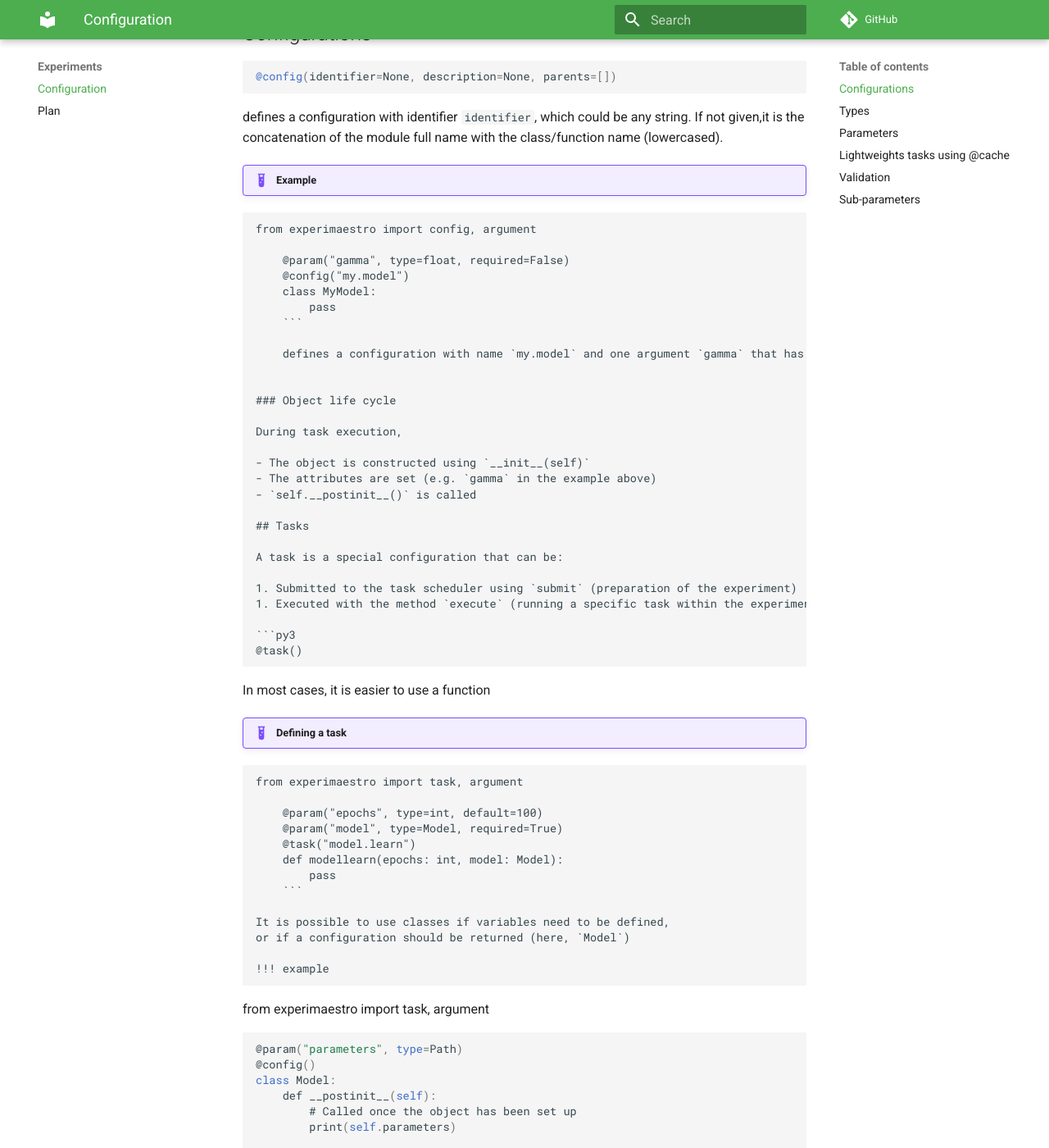
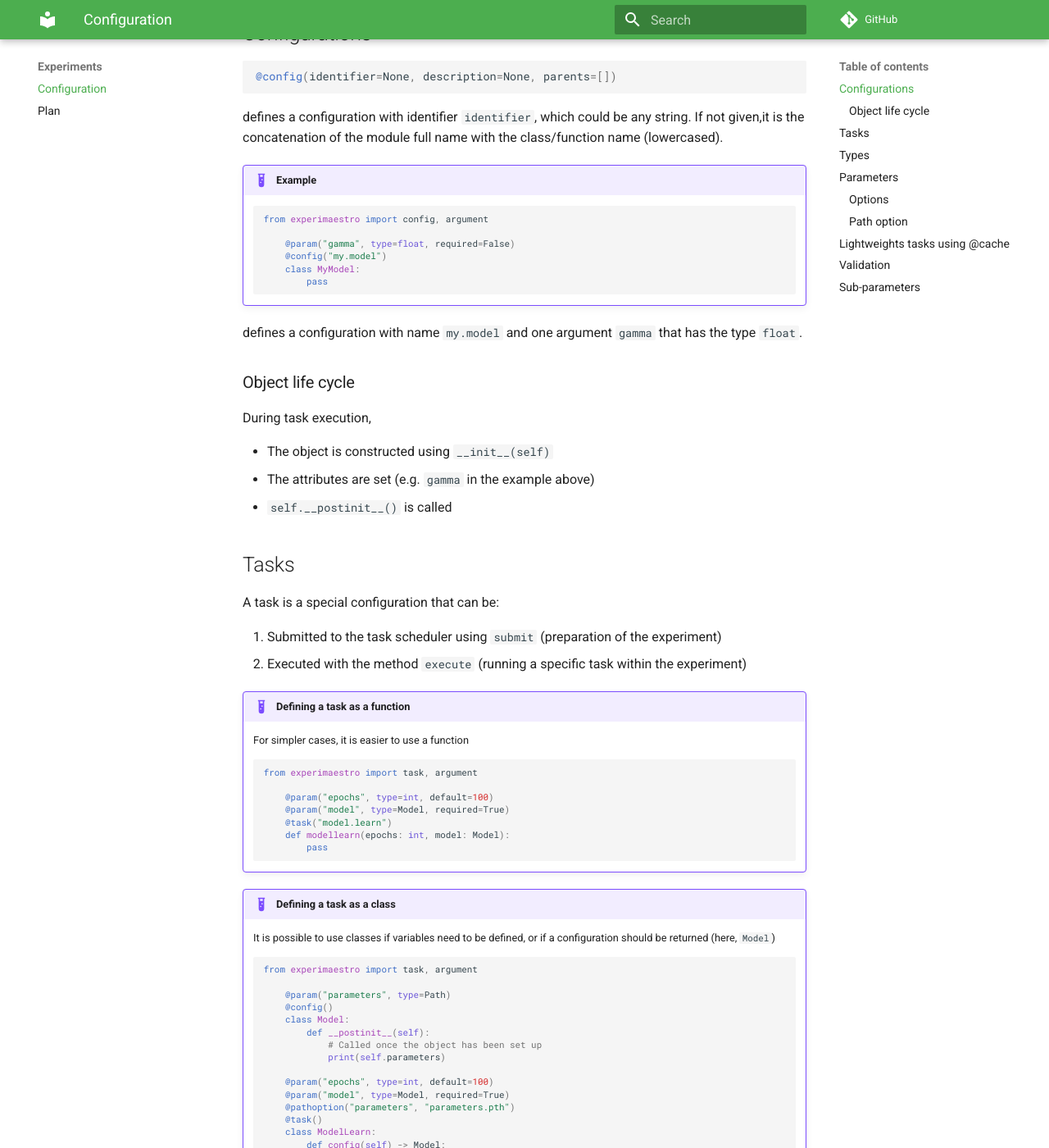
Before and after one commit to experimaestro/experimaestro-python, an MkDocs documentation site: the page built from docs/experiments/config.md, in a window 1280 px wide and 1400 px high, scrolled down 296 px. Shown: the whole window at 82% size. Built offline with MkDocs 1.6.1 and Material for MkDocs 9.7.7, drawn with Linux system fonts in a browser that asks for light colours; comment, search, counter and statistics services are not loaded; some of the changed text lies outside the part shown.

Commit message:
Tags can be accessed by tasks when running

`````diff
--- a/docs/experiments/config.md
+++ b/docs/experiments/config.md
@@ -2,7 +2,7 @@
 
 ## Configurations
 
-```python
+```py3
 @config(identifier=None, description=None, parents=[])
 ```
 
@@ -12,17 +12,16 @@
 
 !!! example
 
-````
-from experimaestro import config, argument
+    ```py3
+    from experimaestro import config, argument
 
-    @param("gamma", type=float, required=False)
-    @config("my.model")
-    class MyModel:
-        pass
+        @param("gamma", type=float, required=False)
+        @config("my.model")
+        class MyModel:
+            pass
     ```
 
-    defines a configuration with name `my.model` and one argument `gamma` that has the type `float`.
-
+defines a configuration with name `my.model` and one argument `gamma` that has the type `float`.
 
 ### Object life cycle
 
@@ -39,53 +38,52 @@
 1. Submitted to the task scheduler using `submit` (preparation of the experiment)
 1. Executed with the method `execute` (running a specific task within the experiment)
 
-```py3
-@task()
-````
+!!! example "Defining a task as a function"
 
-In most cases, it is easier to use a function
-!!! example "Defining a task"
+    For simpler cases, it is easier to use a function
 
-````
-from experimaestro import task, argument
+    ```py3
+    from experimaestro import task, argument
 
-    @param("epochs", type=int, default=100)
-    @param("model", type=Model, required=True)
-    @task("model.learn")
-    def modellearn(epochs: int, model: Model):
-        pass
+        @param("epochs", type=int, default=100)
+        @param("model", type=Model, required=True)
+        @task("model.learn")
+        def modellearn(epochs: int, model: Model):
+            pass
     ```
 
-It is possible to use classes if variables need to be defined,
-or if a configuration should be returned (here, `Model`)
+!!! example "Defining a task as a class"
 
-!!! example
-````
+    It is possible to use classes if variables need to be defined,
+    or if a configuration should be returned (here, `Model`)
 
-from experimaestro import task, argument
+    ```py3
+    from experimaestro import task, argument
 
-    @param("parameters", type=Path)
-    @config()
-    class Model:
-        def __postinit__(self):
-            # Called once the object has been set up
-            print(self.parameters)
+        @param("parameters", type=Path)
+        @config()
+        class Model:
+            def __postinit__(self):
+                # Called once the object has been set up
+                print(self.parameters)
 
-    @param("epochs", type=int, default=100)
-    @param("model", type=Model, required=True)
-    @pathoption("parameters", "parameters.pth")
-    @task()
-    class ModelLearn:
-        def config(self) -> Model:
-            return {
-                "model": self.model,
-                "parameters": self.parameters
-            }
+        @param("epochs", type=int, default=100)
+        @param("model", type=Model, required=True)
+        @pathoption("parameters", "parameters.pth")
+        @task()
+        class ModelLearn:
+            def config(self) -> Model:
+                return {
+                    "model": self.model,
+                    "parameters": self.parameters
+                }
 
-        def execute(self):
-            """Called when this task is run"""
-            pass
+            def execute(self):
+                """Called when this task is run"""
+                pass
     ```
+
+Tags can be accessed as a dictionary using `self.__tags__`.
 
 ## Types
 
@@ -109,13 +107,13 @@
 
 !!! example
 
-````python
-from experimaestro import task, Param
+    ```py3
+    from experimaestro import task, Param
 
-    @task("model.learn")
-    class ModelLearn:
-        epochs: Param[int] = 100
-        model: Param[Model]
+            @task("model.learn")
+            class ModelLearn:
+                epochs: Param[int] = 100
+                model: Param[Model]
     ```
 
 ### Options
@@ -124,9 +122,9 @@
 
 ### Path option
 
-```python
+```py3
 @pathoption(name: str, path: str, help: Optional[str] = None)
-````
+```
 
 - `name` defines the name of the argument, which can be retrieved by the instance `self` (class) or passed as an argument (function)
 - `path` is the path within the task directory
@@ -135,7 +133,7 @@
 
 Sometimes, a config can compute some output that might be interesting to cache, but without relying on a fully-fledge task (because it can be done on the fly). In those cases, the annotation `@cache` can be used. Behind the curtain, a config cache is created (using the configuration unique identifier) and the `path` is locked (avoiding problems if the same configuration is used in two running tasks):
 
-```python
+```py3
 
 @config()
 class Terms():
`````
Also changed, not shown: CHANGELOG.md (+4 -0 lines), docs/experiments/plan.md (+31 -24 lines), 2 other files.
